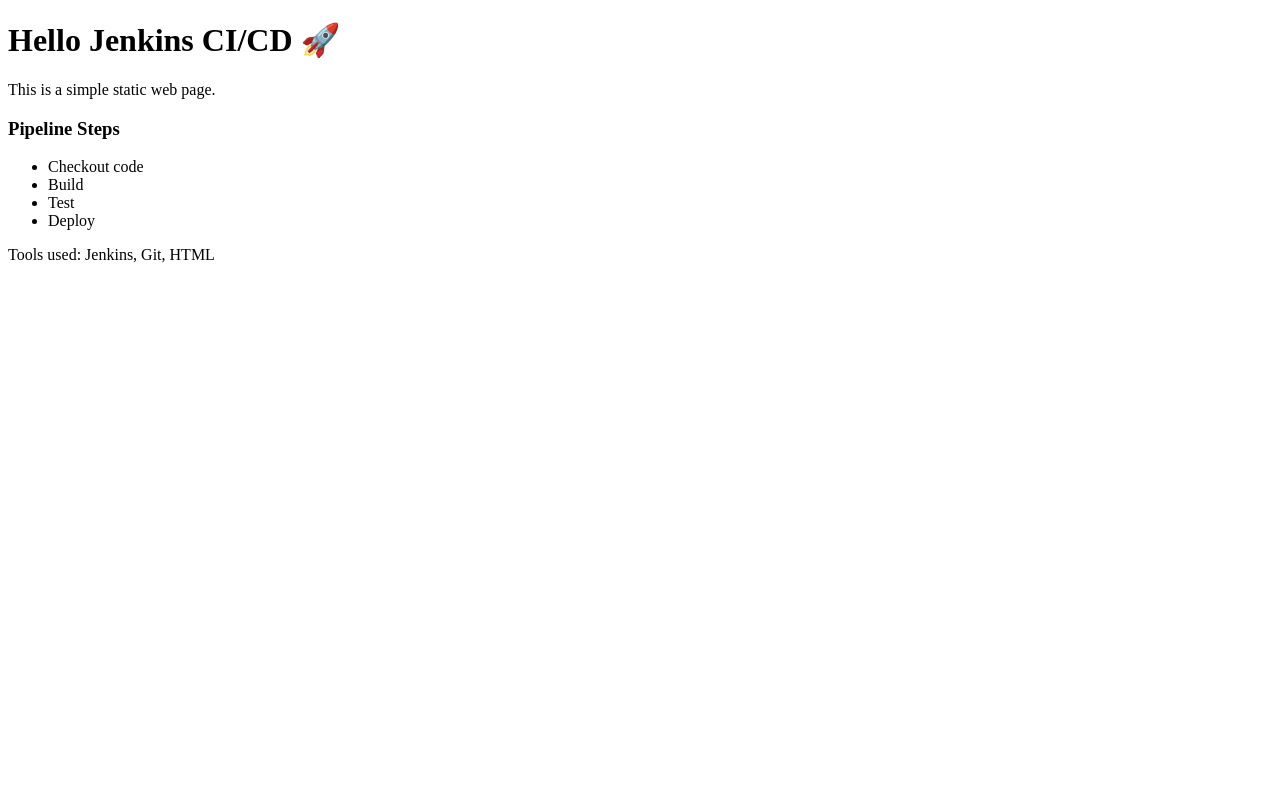
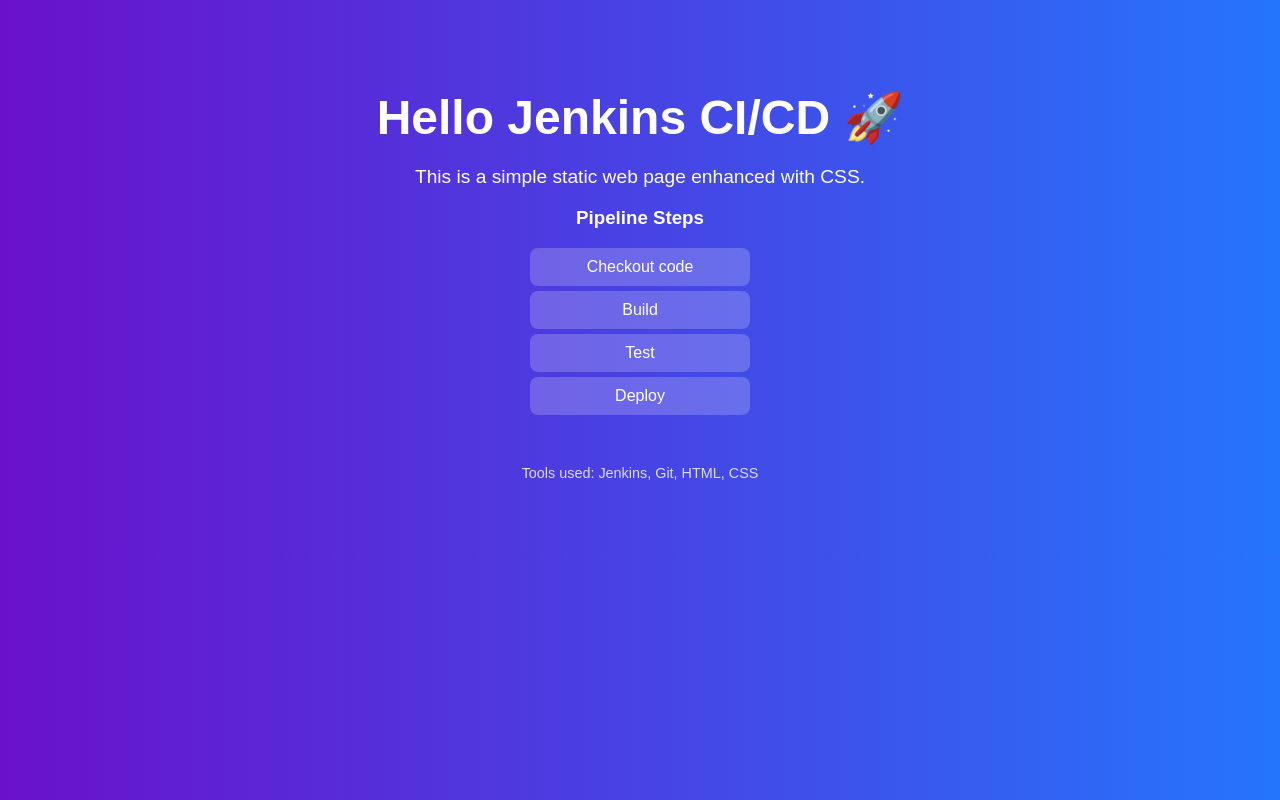
Before and after one commit to Wiem-rhouma/mini-jenkins-web, a plain HTML site: page index.html in a window 1280 px wide. Drawn offline with Linux system fonts and the light colour scheme.

Commit message:
Enhance HTML with CSS

```diff
--- a/index.html
+++ b/index.html
@@ -3,11 +3,43 @@
 <head>
     <meta charset="UTF-8">
     <title>Hello Jenkins CI/CD</title>
+    <style>
+        body {
+            font-family: Arial, sans-serif;
+            background: linear-gradient(to right, #6a11cb, #2575fc);
+            color: white;
+            text-align: center;
+            padding: 50px;
+        }
+        h1 {
+            font-size: 3em;
+            margin-bottom: 20px;
+        }
+        p {
+            font-size: 1.2em;
+        }
+        ul {
+            list-style: none;
+            padding: 0;
+        }
+        li {
+            background: rgba(255, 255, 255, 0.2);
+            margin: 5px auto;
+            padding: 10px;
+            width: 200px;
+            border-radius: 8px;
+        }
+        .footer {
+            margin-top: 50px;
+            font-size: 0.9em;
+            opacity: 0.8;
+        }
+    </style>
 </head>
 <body>
     <h1>Hello Jenkins CI/CD 🚀</h1>
 
-    <p>This is a simple static web page.</p>
+    <p>This is a simple static web page enhanced with CSS.</p>
 
     <h3>Pipeline Steps</h3>
     <ul>
@@ -17,6 +49,6 @@
         <li>Deploy</li>
     </ul>
 
-    <p>Tools used: Jenkins, Git, HTML</p>
+    <p class="footer">Tools used: Jenkins, Git, HTML, CSS</p>
 </body>
 </html>
```
